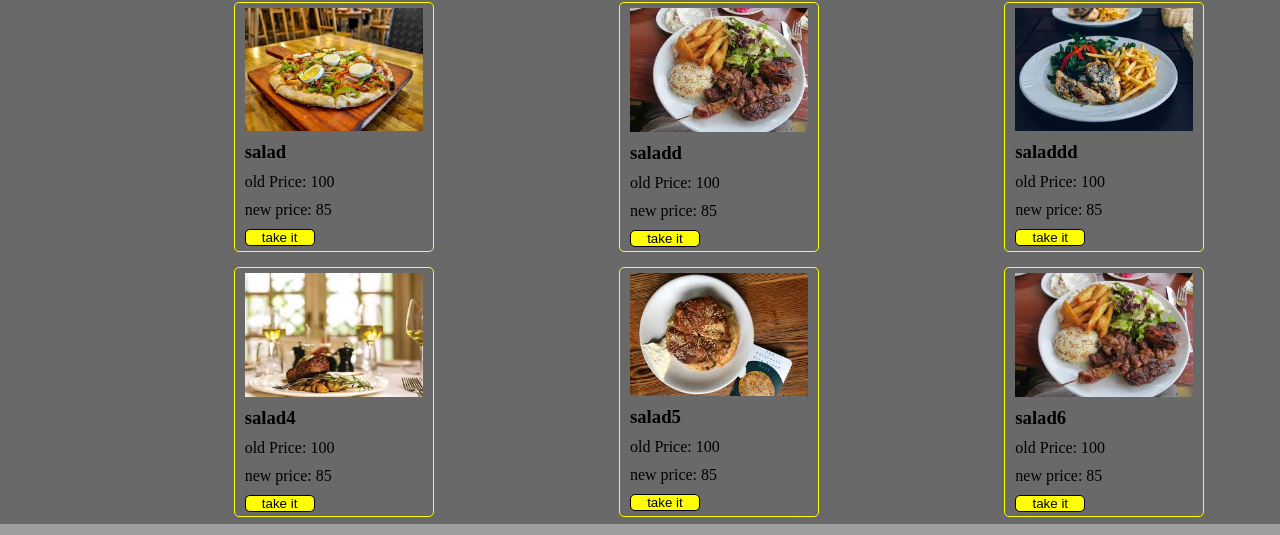
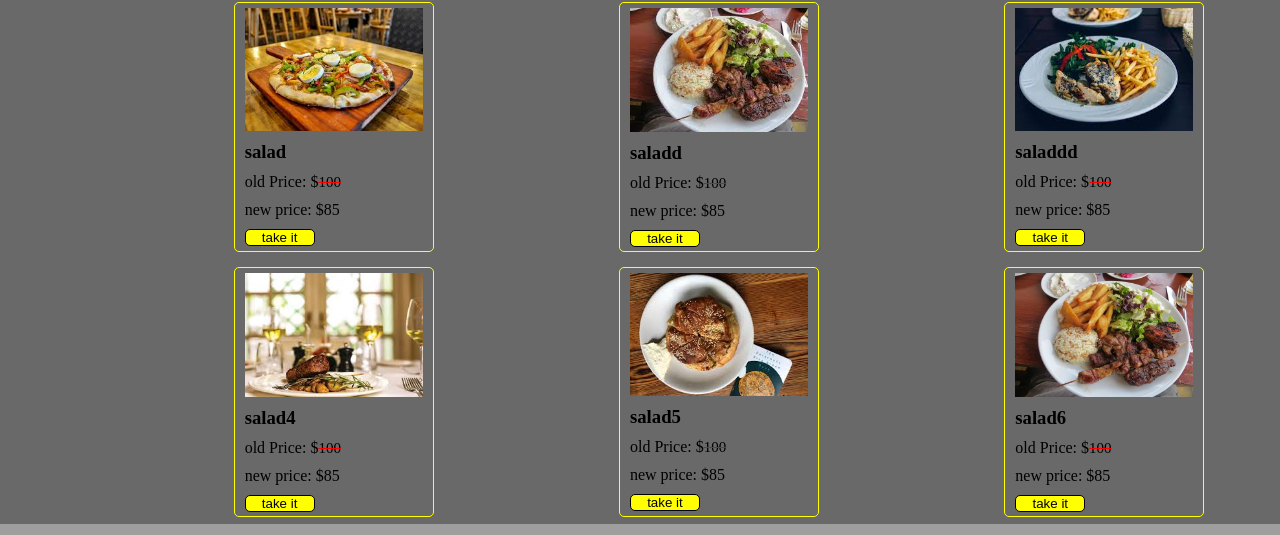
Before and after one commit to nuru11/Restaurant, a React (Create React App) app: page / in a window 1280 px wide. Shown: the part 892-1427 px from the top of the page. Built offline with nearby package versions, Linux system fonts and the light colour scheme; grey boxes are pictures that could not be loaded.

Commit message:
line through

```diff
--- a/src/component/plate/Plate.jsx
+++ b/src/component/plate/Plate.jsx
@@ -8,8 +8,8 @@ const Plate = ({ p, handleClick }) => {
       <div className="plate-item-parent">
         <img className="plate-img" src={img} alt="" />
         <h3 className="plate-name">{name}</h3>
-        <p className="about-plate">old Price: {oldP}</p>
-        <h className="plate-price">new price: {newP}</h>
+        <p className="about-plate">old Price: $<span className='plate-price-span'>{oldP}</span></p>
+        <h className="plate-price">new price: ${newP}</h>
         <button onClick={() => handleClick(p)} className="buy-btn">
           take it
         </button>
--- a/src/component/plate/plate.css
+++ b/src/component/plate/plate.css
@@ -151,6 +151,11 @@
     }
 }
 
+.plate-price-span{
+    text-decoration: line-through;
+    text-decoration-color: red;
+}
+
 
 /* small screen */
 /*
```
